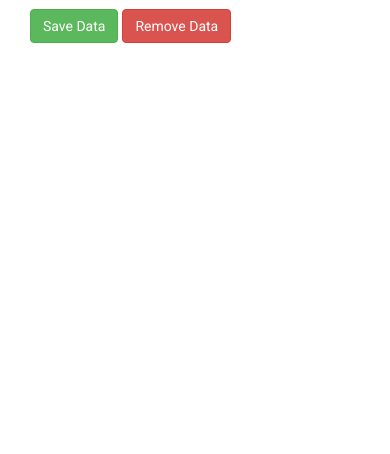
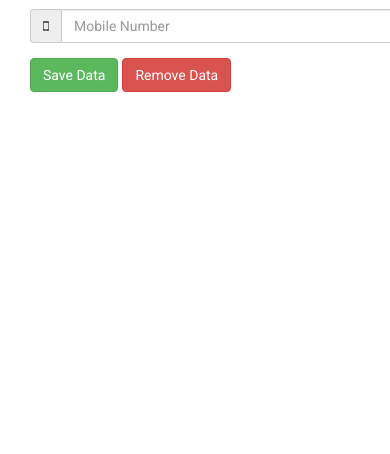
Before and after one commit to championshuttler/easyFill, a browser extension: page index.html in a window 390 px wide. Shown: the part 390-844 px from the top of the page. Drawn offline with Linux system fonts and the light colour scheme.

Commit message:
Add Mobile field

```diff
--- a/index.html
+++ b/index.html
@@ -64,6 +64,15 @@
       </div>
     </div>
   </div>
+  <div class="form-group">
+    <div class="col-md-8 col-sm-8">
+      <div class="input-group">
+        <div class="input-group-addon"><i class="fa fa-mobile"></i></div>
+        <input type="number" class="form-control" id="mobile" placeholder="Mobile Number">
+      </div>
+    </div>
+  </div>
+
     <div class="form-group">
 			<div class="col-sm-12">
 				<button class="btn btn-success" id="save_links">Save Data</button>
```
Also changed, not shown: assets/js/background.js (+7 -1 lines).
